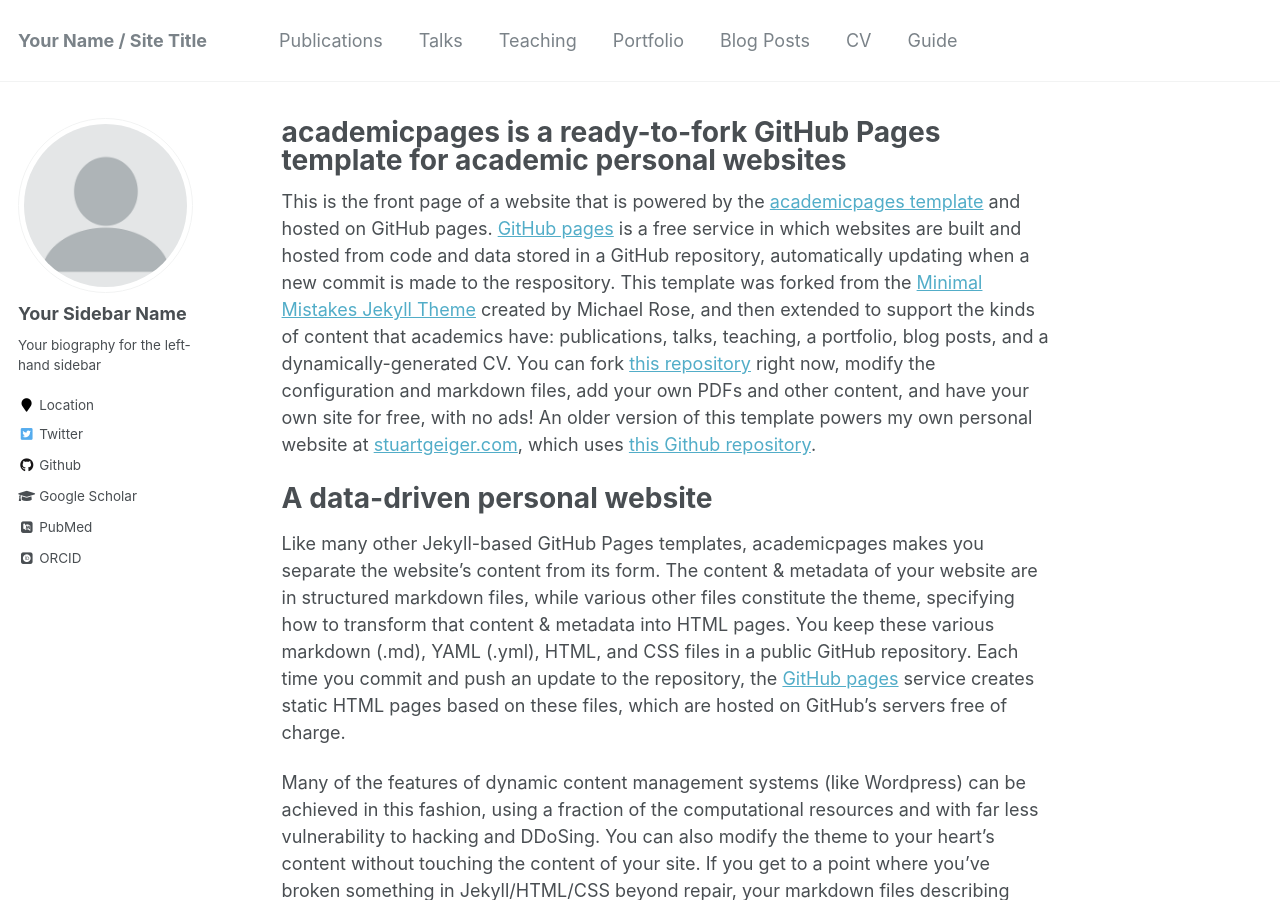
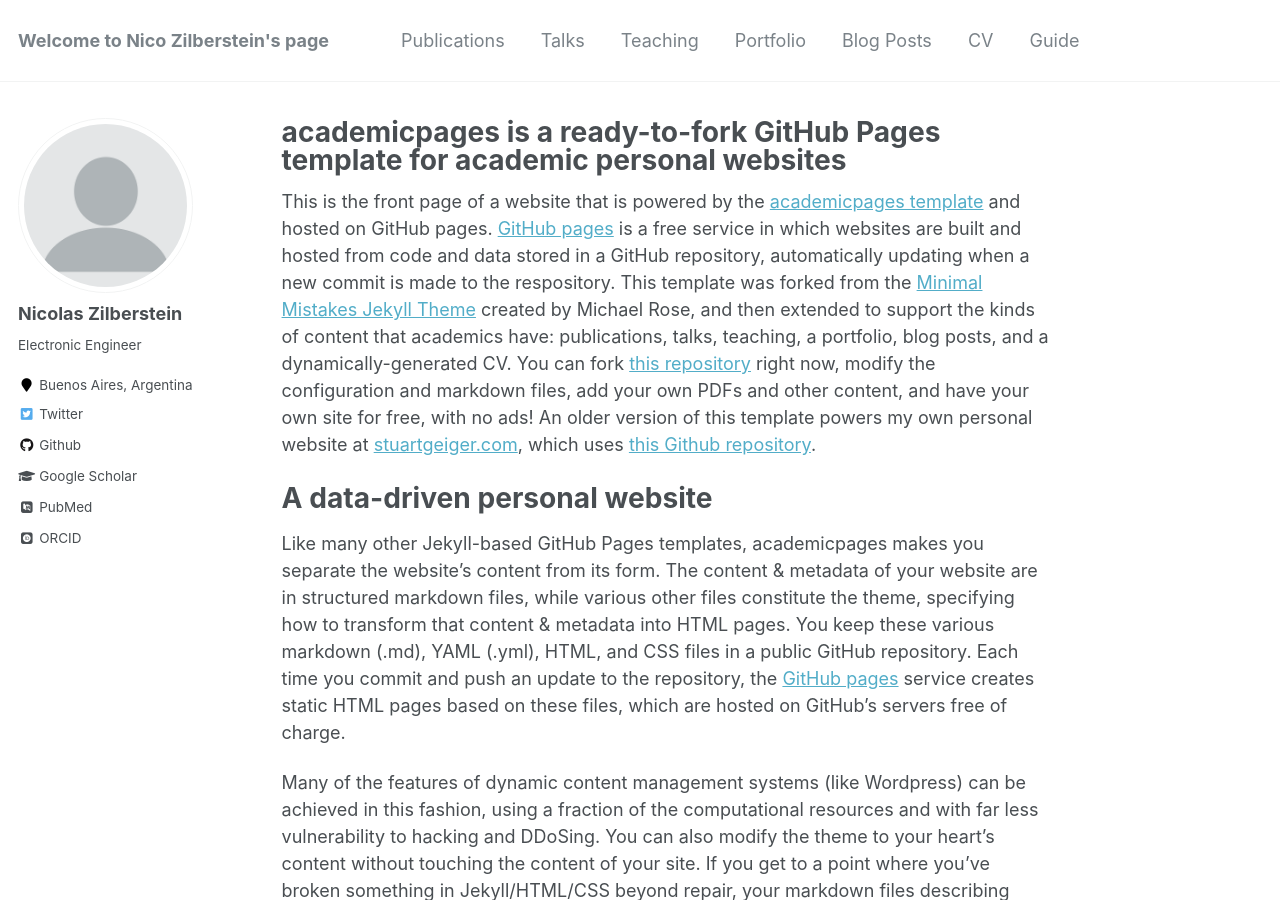
Before and after one commit to nzilberstein/nzilberstein.github.io, a Jekyll site: the page built from _pages/about.md, in a window 1280 px wide and 900 px high. Built offline with Jekyll 4.4.1, drawn with Linux system fonts in a browser that asks for light colours; some web fonts are replaced.

Commit message:
Update _config.yml
Third commit

```diff
--- a/_config.yml
+++ b/_config.yml
@@ -7,13 +7,13 @@
 
 # Site Settings
 locale                   : "en-US"
-title                    : "Your Name / Site Title"
+title                    : "Welcome to Nico Zilberstein's page"
 title_separator          : "-"
 name                     : &name "Your Name"
 description              : &description "personal description"
-url                      : https://academicpages.github.io # the base hostname & protocol for your site e.g. "https://mmistakes.github.io"
+url                      : https://nzilberstein.github.io/ # the base hostname & protocol for your site e.g. "https://mmistakes.github.io"
 baseurl                  : "" # the subpath of your site, e.g. "/blog"
-repository               : "academicpages/academicpages.github.io"
+repository               : nzilberstein/nzilberstein.github.io"
 teaser                   :  # filename of teaser fallback teaser image placed in /images/, .e.g. "500x300.png"
 breadcrumbs              : false # true, false (default)
 words_per_minute         : 160
@@ -80,13 +80,13 @@ analytics:
 
 # Site Author
 author:
-  name             : "Your Sidebar Name"
+  name             : "Nicolas Zilberstein"
   avatar           : "profile.png"
-  bio              : "Your biography for the left-hand sidebar"
-  location         : "Location"
+  bio              : "Electronic Engineer"
+  location         : "Buenos Aires, Argentina"
   employer         :
   pubmed           : "https://www.ncbi.nlm.nih.gov/pubmed/?term=john+snow"
-  googlescholar    : "http://yourfullgooglescholarurl.com"
+  googlescholar    : "https://scholar.google.com.ar/citations?user=6b9O8cUAAAAJ&hl=es"
   email            :
   researchgate     :  # example: "https://www.researchgate.net/profile/yourprofile"
   uri              :
```
